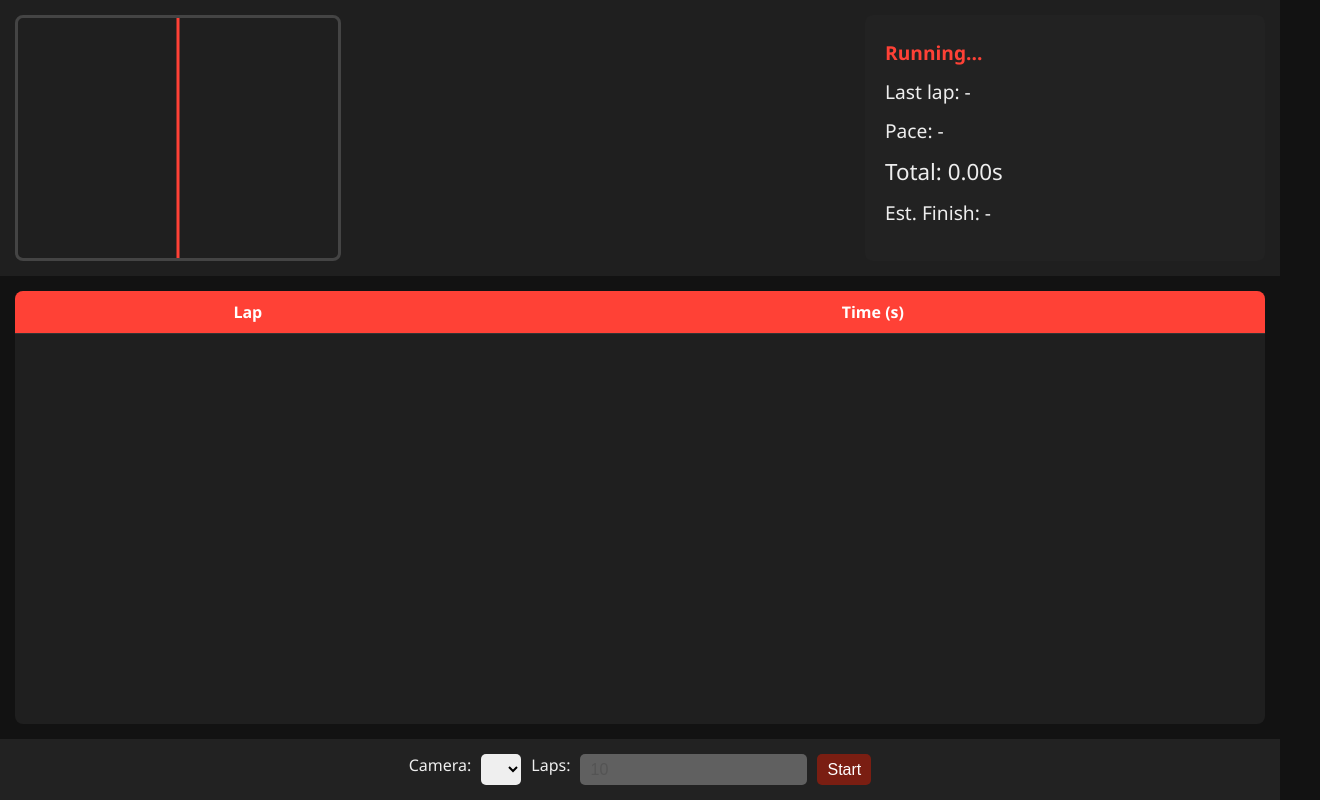
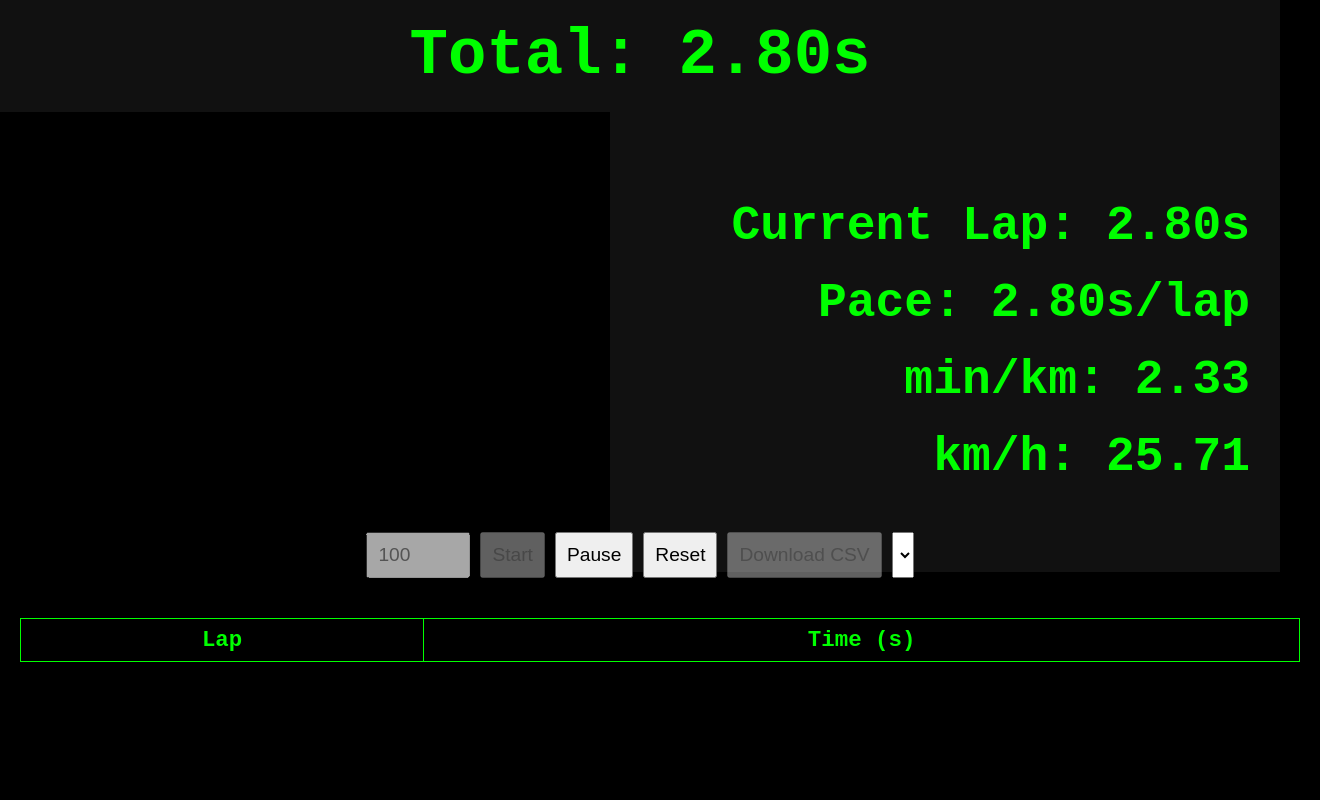
Before and after one commit to info-24/info-24.github.io, a plain HTML site: page racetimer/index.html in a window 1280 px wide. Both pictures are taken after a click on the button "Start". Shown: the whole page, 1320 px wide, since content can reach past the window. Drawn offline with Linux system fonts and the light colour scheme.

Commit message:
Update index.html

```diff
--- a/racetimer/index.html
+++ b/racetimer/index.html
@@ -1,262 +1,317 @@
 <!DOCTYPE html>
 <html lang="en">
 <head>
-  <meta charset="UTF-8" />
-  <meta name="viewport" content="width=device-width, initial-scale=1" />
-  <title>Lap Timer</title>
+  <meta charset="UTF-8">
+  <title>10m Track Timer</title>
   <style>
     body {
-      margin: 0; font-family: 'Segoe UI', sans-serif;
-      background: #121212; color: #eee;
-      display: flex; flex-direction: column; height: 100vh;
+      margin: 0;
+      background: #000;
+      color: #0f0;
+      font-family: monospace;
     }
+
+    #totalTimeDisplay {
+      font-size: 4rem;
+      font-weight: bold;
+      text-align: center;
+      padding: 20px;
+      background: #111;
+    }
+
     #top {
-      display: flex; justify-content: space-between;
-      padding: 15px; background: #1f1f1f;
+      display: flex;
+      width: 100%;
+      height: 50vh;
     }
+
     #videoContainer {
-      position: relative; width: 320px; height: 240px;
-      border: 3px solid #444; border-radius: 8px; overflow: hidden;
+      width: 50%;
+      height: 100%;
+      background: black;
     }
+
     #video {
-      width: 100%; height: 100%; object-fit: cover;
+      width: 100%;
+      height: 100%;
+      object-fit: cover;
     }
-    #centerLine {
-      position: absolute; top: 0; left: 50%;
-      width: 3px; height: 100%; background: #ff4136;
-      transform: translateX(-50%);
+
+    #timing {
+      width: 50%;
+      height: 100%;
+      background: #111;
+      display: flex;
+      flex-direction: column;
+      justify-content: center;
+      align-items: flex-end;
+      padding: 30px;
+      font-size: 3rem;
+      line-height: 1.6;
+      font-weight: bold;
     }
-    #stats {
-      display: flex; flex-direction: column;
-      justify-content: center; width: 360px;
-      background: #222; border-radius: 8px;
+
+    #tableSection {
+      width: 100%;
+      background: #000;
+      color: #0f0;
       padding: 20px;
     }
-    #stats > div {
-      margin-bottom: 12px; font-size: 1.2rem;
+
+    table {
+      width: 100%;
+      border-collapse: collapse;
+      font-size: 1.4rem;
     }
-    #status {
-      font-size: 1.6rem; font-weight: bold; color: #ff4136;
+
+    th, td {
+      border: 1px solid #0f0;
+      padding: 8px;
+      text-align: center;
     }
-    #lapTableContainer {
-      flex: 1; overflow-y: auto; background: #1f1f1f;
-      margin: 15px; border-radius: 8px;
+
+    #controls {
+      margin: 20px;
+      display: flex;
+      gap: 10px;
+      justify-content: center;
     }
-    table {
-      width: 100%; border-collapse: collapse;
+
+    button, input {
+      font-size: 1.2rem;
+      padding: 10px;
     }
-    thead {
-      background: #ff4136; color: white;
-    }
-    th, td {
-      padding: 10px; text-align: center;
-      border-bottom: 1px solid #333;
-    }
-    tr:nth-child(even) { background: #2c2c2c; }
-    #controls {
-      padding: 15px; background: #222;
-      display: flex; justify-content: center;
-      gap: 10px;
-    }
-    select, input[type=number], button {
-      padding: 6px 10px; font-size: 1rem;
-      border-radius: 5px; border: none;
-    }
-    button {
-      background: #ff4136; color: #fff;
-      cursor: pointer;
-    }
-    button:hover:not(:disabled) {
-      background: #e02f1f;
-    }
-    button:disabled {
-      background: #7a1e12; cursor: not-allowed;
+
+    input[type="number"] {
+      width: 80px;
     }
   </style>
 </head>
 <body>
+  <div id="totalTimeDisplay">Total: 0.00s</div>
 
   <div id="top">
     <div id="videoContainer">
-    <video id="video" autoplay muted playsinline></video>
-    <div id="centerLine"></div>
+      <video id="video" autoplay></video>
     </div>
-
-  <div id="stats">
-    <div id="status">Waiting...</div>
-    <div id="lapTime">Last lap: -</div>
-    <div id="currentPace">Pace: -</div>
-    <div id="totalTime" style="font-size: 1.4rem;">Total: 0.00s</div>
-    <div id="estimatedFinish">Est. Finish: -</div>
+    <div id="timing">
+      <span id="currentLap">Current Lap: 0.00s</span>
+      <span id="pace">Pace: 0.00s/lap</span>
+      <span id="minPerKm">min/km: 0.00</span>
+      <span id="kmph">km/h: 0.00</span>
     </div>
   </div>
 
-<div id="lapTableContainer">
-  <table>
+  <div id="controls">
+    <input type="number" id="lapCount" value="100" min="1">
+    <button id="startBtn">Start</button>
+    <button id="pauseBtn" disabled>Pause</button>
+    <button id="resetBtn" disabled>Reset</button>
+    <button id="downloadBtn" disabled>Download CSV</button>
+    <select id="cameraSelect"></select>
+  </div>
+
+  <div id="tableSection">
+    <table id="lapTable">
       <thead>
         <tr><th>Lap</th><th>Time (s)</th></tr>
       </thead>
-    <tbody id="lapTimesBody"></tbody>
+      <tbody></tbody>
     </table>
-</div>
-
-<div id="controls">
-  <label for="cameraSelect">Camera:</label>
-  <select id="cameraSelect"></select>
-  <label for="lapCount">Laps:</label>
-  <input type="number" id="lapCount" value="10" min="1">
-  <button id="startBtn">Start</button>
   </div>
 
   <script>
     const video = document.getElementById('video');
-const cameraSelect = document.getElementById('cameraSelect');
     const lapCountInput = document.getElementById('lapCount');
     const startBtn = document.getElementById('startBtn');
-const status = document.getElementById('status');
-const lapTimesBody = document.getElementById('lapTimesBody');
-const totalTimeDiv = document.getElementById('totalTime');
-const currentPaceDiv = document.getElementById('currentPace');
-const lapTimeDiv = document.getElementById('lapTime');
-const estimatedFinish = document.getElementById('estimatedFinish');
+    const pauseBtn = document.getElementById('pauseBtn');
+    const resetBtn = document.getElementById('resetBtn');
+    const downloadBtn = document.getElementById('downloadBtn');
+    const cameraSelect = document.getElementById('cameraSelect');
 
-let lapsTotal = 0, lapsLeft = 0, lapTimes = [];
-let startTime, lapStartTime;
-let detecting = false, cooldown = false;
-let stream = null;
+    const totalTimeDisplay = document.getElementById('totalTimeDisplay');
+    const currentLap = document.getElementById('currentLap');
+    const pace = document.getElementById('pace');
+    const minPerKmDisplay = document.getElementById('minPerKm');
+    const kmphDisplay = document.getElementById('kmph');
+    const tableBody = document.querySelector('#lapTable tbody');
 
-const canvas = document.createElement('canvas');
-const ctx = canvas.getContext('2d');
+    let mediaStream = null;
+    let lapTimes = [];
+    let detecting = false;
+    let paused = false;
+    let lapsLeft = 0;
+    let startTime = 0;
+    let lapStartTime = 0;
+    let lastTrigger = 0;
 
     async function getCameras() {
       const devices = await navigator.mediaDevices.enumerateDevices();
       const cams = devices.filter(d => d.kind === 'videoinput');
       cameraSelect.innerHTML = '';
       cams.forEach((cam, i) => {
-    const opt = document.createElement('option');
-    opt.value = cam.deviceId;
-    opt.textContent = cam.label || `Camera ${i + 1}`;
-    cameraSelect.appendChild(opt);
+        const option = document.createElement('option');
+        option.value = cam.deviceId;
+        option.text = cam.label || `Camera ${i+1}`;
+        cameraSelect.appendChild(option);
       });
     }
 
-async function startCamera(id) {
-  if (stream) {
-    stream.getTracks().forEach(track => track.stop());
+    async function startCamera() {
+      if (mediaStream) {
+        mediaStream.getTracks().forEach(track => track.stop());
       }
-  stream = await navigator.mediaDevices.getUserMedia({ video: { deviceId: id } });
-  video.srcObject = stream;
+      const deviceId = cameraSelect.value;
+      mediaStream = await navigator.mediaDevices.getUserMedia({
+        video: { deviceId: deviceId ? { exact: deviceId } : undefined }
+      });
+      video.srcObject = mediaStream;
     }
 
-function beep() {
-  const a = new AudioContext();
-  const o = a.createOscillator();
-  const g = a.createGain();
-  o.type = 'sine'; o.frequency.value = 1000;
-  o.connect(g); g.connect(a.destination);
-  o.start(); g.gain.exponentialRampToValueAtTime(0.00001, a.currentTime + 0.2);
-  o.stop(a.currentTime + 0.2);
+    cameraSelect.onchange = startCamera;
+    getCameras().then(startCamera);
+
+    startBtn.onclick = () => {
+      lapTimes = [];
+      lapsLeft = parseInt(lapCountInput.value);
+      detecting = true;
+      paused = false;
+      startTime = performance.now();
+      lapStartTime = startTime;
+      lastTrigger = 0;
+      startBtn.disabled = true;
+      pauseBtn.disabled = false;
+      resetBtn.disabled = false;
+      downloadBtn.disabled = true;
+      lapCountInput.disabled = true;
+      detectMotion();
+      updateLiveTimes();
+    };
+
+    pauseBtn.onclick = () => {
+      if (!detecting) return;
+      paused = !paused;
+      if (paused) {
+        pauseBtn.textContent = 'Resume';
+      } else {
+        const now = performance.now();
+        const offset = now - lastTrigger;
+        startTime += offset;
+        lapStartTime += offset;
+        pauseBtn.textContent = 'Pause';
+        detectMotion();
+        updateLiveTimes();
+      }
+    };
+
+    resetBtn.onclick = () => {
+      detecting = false;
+      paused = false;
+      lapTimes = [];
+      lapsLeft = 0;
+      startBtn.disabled = false;
+      pauseBtn.disabled = true;
+      resetBtn.disabled = true;
+      downloadBtn.disabled = true;
+      lapCountInput.disabled = false;
+      pauseBtn.textContent = 'Pause';
+      updateDisplay();
+    };
+
+    downloadBtn.onclick = () => {
+      let csv = 'Lap,Time(s)\n';
+      lapTimes.forEach((t, i) => csv += `${i+1},${t.toFixed(2)}\n`);
+      const blob = new Blob([csv], { type: 'text/csv' });
+      const url = URL.createObjectURL(blob);
+      const a = document.createElement('a');
+      a.href = url;
+      a.download = 'lap_times.csv';
+      a.click();
+    };
+
+    function updateDisplay() {
+      tableBody.innerHTML = '';
+      lapTimes.forEach((t, i) => {
+        const row = document.createElement('tr');
+        row.innerHTML = `<td>${i+1}</td><td>${t.toFixed(2)}</td>`;
+        tableBody.appendChild(row);
+      });
+
+      if (lapTimes.length > 0) {
+        const recent = lapTimes[lapTimes.length - 1];
+        pace.textContent = `Pace: ${recent.toFixed(2)}s/lap`;
+        calcPaceStats(recent);
       }
 
-function updateDisplay() {
-  const now = performance.now();
-  const total = ((now - startTime) / 1000).toFixed(2);
-  totalTimeDiv.textContent = `Total: ${total}s`;
-
-  if (lapTimes.length) {
-    const last = lapTimes[lapTimes.length - 1].toFixed(2);
-    lapTimeDiv.textContent = `Last lap: ${last}s`;
-    currentPaceDiv.textContent = `Pace: ${last}s/lap`;
-    const pace = parseFloat(last);
-    const est = (pace * lapsLeft).toFixed(2);
-    estimatedFinish.textContent = `Est. Finish: ${est}s`;
-  } else {
-    lapTimeDiv.textContent = `Last lap: -`;
-    currentPaceDiv.textContent = `Pace: -`;
-    estimatedFinish.textContent = `Est. Finish: -`;
+      const total = lapTimes.reduce((a,b) => a + b, 0);
+      totalTimeDisplay.textContent = `Total: ${total.toFixed(2)}s`;
     }
 
-  status.textContent = `Laps left: ${lapsLeft}`;
-  lapTimesBody.innerHTML = lapTimes.map((t, i) =>
-    `<tr><td>${i + 1}</td><td>${t.toFixed(2)}</td></tr>`
-  ).join('');
+    function updateLiveTimes() {
+      if (!detecting || paused) return;
+
+      const now = performance.now();
+      const currentLapTime = (now - lapStartTime) / 1000;
+      const currentTotalTime = (now - startTime) / 1000;
+
+      currentLap.textContent = `Current Lap: ${currentLapTime.toFixed(2)}s`;
+      pace.textContent = `Pace: ${currentLapTime.toFixed(2)}s/lap`;
+      calcPaceStats(currentLapTime);
+      totalTimeDisplay.textContent = `Total: ${currentTotalTime.toFixed(2)}s`;
+
+      requestAnimationFrame(updateLiveTimes);
     }
 
-function startRace() {
-  lapsTotal = lapsLeft = parseInt(lapCountInput.value, 10);
-  lapTimes = [];
-  startTime = lapStartTime = performance.now();
-  detecting = true;
-  cooldown = false;
-  updateDisplay();
-  beep();
-  status.textContent = 'Running...';
-  startBtn.disabled = true;
-  lapCountInput.disabled = true;
-  detectMotion();
+    function calcPaceStats(lapSec) {
+      const lapMeters = 20;
+      const speedMps = lapMeters / lapSec;
+      const kmph = speedMps * 3.6;
+      const minPerKm = (60 / kmph);
+      minPerKmDisplay.textContent = `min/km: ${minPerKm.toFixed(2)}`;
+      kmphDisplay.textContent = `km/h: ${kmph.toFixed(2)}`;
     }
 
-function onLapDetected() {
-  if (cooldown || !detecting || lapsLeft === 0) return;
+    async function detectMotion() {
+      const canvas = document.createElement('canvas');
+      const ctx = canvas.getContext('2d');
+      const w = 320, h = 240;
+      canvas.width = w;
+      canvas.height = h;
+
+      let prevFrame = null;
+
+      function step() {
+        if (!detecting || paused) return;
+        ctx.drawImage(video, 0, 0, w, h);
+        const frame = ctx.getImageData(0, 0, w, h);
+        if (prevFrame) {
+          let motion = 0;
+          for (let i = 0; i < frame.data.length; i += 4) {
+            const diff = Math.abs(frame.data[i] - prevFrame.data[i]) +
+                         Math.abs(frame.data[i+1] - prevFrame.data[i+1]) +
+                         Math.abs(frame.data[i+2] - prevFrame.data[i+2]);
+            if (diff > 50) motion++;
+          }
           const now = performance.now();
+          if (motion > 10000 && now - lastTrigger > 5000) {
+            lastTrigger = now;
             const lapTime = (now - lapStartTime) / 1000;
             lapStartTime = now;
             lapTimes.push(lapTime);
             lapsLeft--;
             updateDisplay();
-  cooldown = true;
-  beep();
-  setTimeout(() => cooldown = false, 5000);
-  if (lapsLeft === 0) {
+            if (lapsLeft <= 0) {
               detecting = false;
-    status.textContent = 'Finished!';
-    startBtn.disabled = false;
-    lapCountInput.disabled = false;
+              pauseBtn.disabled = true;
+              downloadBtn.disabled = false;
             }
           }
-
-let prevFrame = null;
-function detectMotion() {
-  if (!detecting) return;
-  canvas.width = video.videoWidth;
-  canvas.height = video.videoHeight;
-  ctx.drawImage(video, 0, 0, canvas.width, canvas.height);
-  const frame = ctx.getImageData(0, 0, canvas.width, canvas.height);
-
-  if (!prevFrame) {
+        }
         prevFrame = frame;
-    requestAnimationFrame(detectMotion);
-    return;
+        setTimeout(step, 100);
       }
-
-  const centerX = Math.floor(canvas.width / 2);
-  const threshold = 40;
-  let motion = 0;
-
-  for (let y = 0; y < canvas.height; y++) {
-    for (let x = centerX - 10; x <= centerX + 10; x++) {
-      const i = (y * canvas.width + x) * 4;
-      const diff = Math.abs(frame.data[i] - prevFrame.data[i]) +
-                   Math.abs(frame.data[i + 1] - prevFrame.data[i + 1]) +
-                   Math.abs(frame.data[i + 2] - prevFrame.data[i + 2]);
-      if (diff > threshold) motion++;
+      step();
     }
-  }
-
-  prevFrame = frame;
-  if (motion > 1000) onLapDetected();
-  requestAnimationFrame(detectMotion);
-}
-
-cameraSelect.onchange = () => startCamera(cameraSelect.value);
-startBtn.onclick = () => { if (!detecting) startRace(); };
-
-getCameras().then(() => {
-  if (cameraSelect.options.length) {
-    startCamera(cameraSelect.value);
-  }
-});
   </script>
-
 </body>
 </html>
```
Lines whose indentation alone changed are shown as unchanged.
